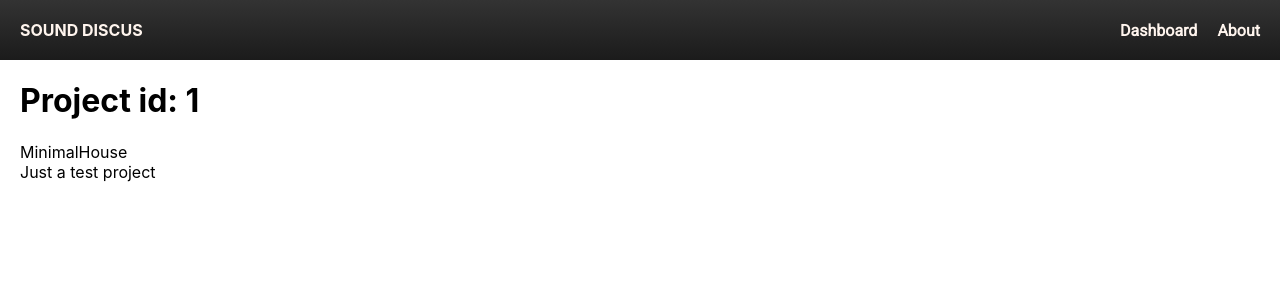
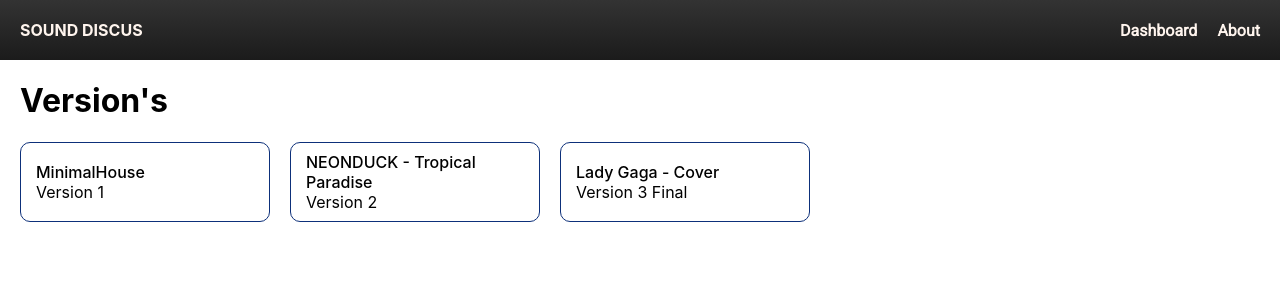
Before and after one commit to KolesnikovCode/sound-discuss, a React (Create React App) app: page /project/1 in a window 1280 px wide. Shown: the top 300 px of the page. Built offline with nearby package versions, Linux system fonts and the light colour scheme; no server answers.

Commit message:
just code for test changing tracks

```diff
--- a/src/components/pages/project/ProjectPage.tsx
+++ b/src/components/pages/project/ProjectPage.tsx
@@ -1,8 +1,12 @@
 import React from 'react';
 import { useParams as routerUseParams } from 'react-router-dom';
+import { useDispatch } from 'react-redux';
+import { setNewSrcToPlayerAction } from '../../../store/actions';
 import Loader from '../../../components/core/loader/Loader';
 
 const HomePage: React.FC = () => {
+    // dispatch
+    const dispatch = useDispatch();
     // mounted compoent flag
     const isMounted = React.useRef(true);
     // loading state
@@ -11,6 +15,17 @@ const HomePage: React.FC = () => {
     const [projectData, setProjectData] = React.useState([]);
     // Router Params
     const { projectId } = routerUseParams();
+    // activate version
+    const setActiveVersion = React.useCallback((i) => {
+        const newProjectData: any = [...projectData];
+        newProjectData.forEach((v: any) => {
+            v.isActive = false;
+        });
+        newProjectData[i].isActive = true;
+        setProjectData(newProjectData);
+        dispatch(setNewSrcToPlayerAction(''));
+        dispatch(setNewSrcToPlayerAction(newProjectData[i].src));
+    }, [projectData, setProjectData]);
 
     const fakePromise: any = () => {
         return new Promise((resolve) => {
@@ -19,11 +34,28 @@ const HomePage: React.FC = () => {
                     return [
                         {
                             id: 1,
+                            isActive: false,
                             src: 'https://vk.com/doc2351807_486333299',
                             name: 'MinimalHouse',
-                            descriprion: 'Just a test project',
+                            descriprion: 'Version 1',
                             comments: []
-                        }
+                        },
+                        {
+                            id: 2,
+                            isActive: false,
+                            src: 'https://vk.com/doc2351807_493497539',
+                            name: 'NEONDUCK - Tropical Paradise',
+                            descriprion: 'Version 2',
+                            comments: []
+                        },
+                        {
+                            id: 3,
+                            isActive: false,
+                            src: 'https://vk.com/doc2351807_493881564',
+                            name: 'Lady Gaga - Cover',
+                            descriprion: 'Version 3 Final',
+                            comments: []
+                        },
                     ]
                 });
             }, 1000);
@@ -49,13 +81,19 @@ const HomePage: React.FC = () => {
         <div className="container">
             {isLoaded && !!projectData ? (
                     <>
-                        <h1>Project id: { projectId }</h1>
-                        {projectData.map((version: any) => (
-                            <div key={ version.id }>
-                                <div>{ version.name }</div>
-                                <div>{ version.descriprion }</div>
-                            </div>
-                        ))}
+                        <h1>Version's</h1>
+                        <div className="project-nav-wrapper">
+                            {projectData.map((version: any, index: number) => (
+                                <div
+                                    key={ version.id }
+                                    className={`project ${version.isActive ? 'project-active' : ''}`}
+                                    onClick={() => setActiveVersion(index)}
+                                    >
+                                    <div className="project-name">{ version.name }</div>
+                                    <div className="project-descriprion">{ version.descriprion }</div>
+                                </div>
+                            ))}
+                        </div>
                     </>
                 ) : <Loader />
             }
--- a/src/styles-scss/pages/index.scss
+++ b/src/styles-scss/pages/index.scss
@@ -1,2 +1,3 @@
 @import './new-project/index.scss';
 @import './dashboard/index.scss';
+@import './project/index.scss';
--- /dev/null
+++ b/src/styles-scss/pages/project/index.scss
@@ -0,0 +1,54 @@
+.project-nav-wrapper {
+    display: flex;
+    margin: -10px;
+    flex-wrap: wrap;
+    .project {
+        display: flex;
+        flex-direction: column;
+        justify-content: center;
+        box-sizing: border-box;
+        width: 250px;
+        height: 80px;
+        padding: 8px 15px;
+        overflow: hidden;
+        text-overflow: ellipsis;
+        border: 1px solid $blue;
+        border-radius: 10px;
+        cursor: pointer;
+        margin: 10px;
+        transition: all .2s ease;
+        user-select: none;
+        &-name {
+            font-weight: 500;
+        }
+        &-active {
+            transition: all .2s ease;
+            background: rgb(34, 80, 209);
+            color: $white;
+            cursor: default;
+            pointer-events: none;
+            position: relative;
+            &::after {
+                position: absolute;
+                content: '';
+                width: 20px;
+                height: 100px;
+                background: #ffffff3d;
+                transform: rotate(-20deg);
+                left: -35px;
+                top: -15px;
+                filter: blur(10px);
+                animation: animate-blink infinite 2s linear;
+            }
+        }
+    }
+}
+
+@keyframes animate-blink {
+    0% {
+        left: -35px;
+    }
+    100% {
+        left: 250px;
+    }
+}
```
